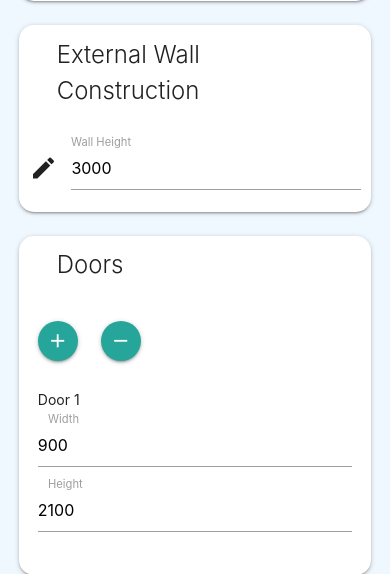
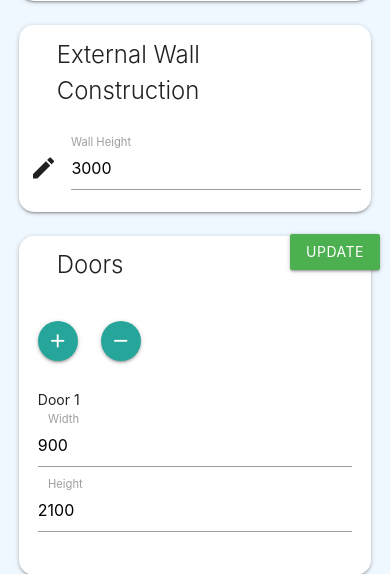
Before and after one commit to AdongoJr/Django-QS, a Django app: page /main/ in a window 390 px wide. Shown: the part 569-1143 px from the top of the page. Run offline with Django 3.2, Linux system fonts and the light colour scheme; a user stored in the database is signed in.

Commit message:
added update button on small screens

```diff
--- a/static/css/mystyles.css
+++ b/static/css/mystyles.css
@@ -67,3 +67,10 @@ header {
     position: sticky;
     top: 2%;
 }
+
+#m_update {
+    position: sticky;
+    bottom: 5px;
+    float: right;
+    margin-right: 10px;
+}
--- a/static/js/main.js
+++ b/static/js/main.js
@@ -47,12 +47,13 @@ $(document).ready(function(){
     const currentYear = new Date().getFullYear();
     $('#copyright').text(`\u00a9 ${currentYear} AdongoJr | Terms and Conditions apply`).css('text-align', 'center');
 
-    $('#update').click(function(){
+    $('#update, #m_update').click(function(){
         let length = $('#length').val();
         let width = $('#width').val();
         let wallThickness = $('#wallThickness').val();
         let cL = (2*length) + (2*width) - (4*2*0.5*wallThickness);
         $('#side-bar-centre-line').text(`Centre Line: ${cL} mm`);
+        $('#m_side-bar-centre-line').text(`Centre Line: ${cL} mm`);
 
         let wallH = $('#wallH').val();
         grossArea = cL*wallH;
@@ -95,23 +96,28 @@ $(document).ready(function(){
 
         let wallConstrArea = Math.round(((grossArea - totalDoorArea - totalWinArea)*1e-6)*100)/100;
         $('#side-bar-wall-constr').text(` Ext. Wall Construction: ${wallConstrArea} sq.m`);
+        $('#m_side-bar-wall-constr').text(` Ext. Wall Construction: ${wallConstrArea} sq.m`);
 
         let extPrmt = 2*length + 2*width;
         let grossExtWallFin = extPrmt * wallH;
         let extWallFin = Math.round(((grossExtWallFin - totalDoorArea - totalWinArea)*1e-6)*100)/100;
         $('#side-bar-eWall-fin').text(` Ext. Wall Finishes: ${extWallFin} sq.m`);
+        $('#m_side-bar-eWall-fin').text(` Ext. Wall Finishes: ${extWallFin} sq.m`);
 
         let intPrmt = extPrmt - 2*(4*2*0.5*wallThickness)
         let grossIntWallFin = intPrmt * wallH;
         let intWallFin = Math.round(((grossIntWallFin - totalDoorArea - totalWinArea)*1e-6)*100)/100;
         $('#side-bar-iWall-fin').text(` Int. Wall Finishes: ${intWallFin} sq.m`);
+        $('#m_side-bar-iWall-fin').text(` Int. Wall Finishes: ${intWallFin} sq.m`);
 
         let g_floorFin = (length - (2*wallThickness)) * (width - (2*wallThickness));
         let floorFin = Math.round(((g_floorFin)*1e-6)*100)/100;
         $('#side-bar-floor-fin').text(` Floor Finishes: ${floorFin} sq.m`);
+        $('#m_side-bar-floor-fin').text(` Floor Finishes: ${floorFin} sq.m`);
 
 
         $('#animation').animate({fontSize: '24px'})
+        $('#m_animation').animate({fontSize: '24px'})
 
 
 
@@ -140,4 +146,9 @@ $(document).ready(function(){
 
     $('.sidenav').sidenav();
 
+    $('.modal').modal({
+        opacity: 0.4,
+        inDuration: 250,
+    });
+
 });
--- a/templates/main.html
+++ b/templates/main.html
@@ -1,6 +1,24 @@
 {% extends 'base.html' %}
 {% block title %} Main {% endblock title %}
 {% block content %}
+
+
+
+        <!-- Modal Structure -->
+        <div id="modal1" class="modal modal-fixed-footer">
+          <div class="modal-content">
+            <h4 id="m_animation">Results</h4>
+            <p id="m_side-bar-centre-line"></p>
+            <p id="m_side-bar-wall-constr"></p>
+            <p id="m_side-bar-eWall-fin"></p>
+            <p id="m_side-bar-iWall-fin"></p>
+            <p id="m_side-bar-floor-fin"></p>
+          </div>
+          <div class="modal-footer">
+            <a href="#!" class="modal-close waves-effect waves-green btn-flat">Okay</a>
+          </div>
+        </div>
+
         <h4 class="one">Quantities Take-Off</h4>  <br>
 
         <!--Centre Line-->
@@ -115,5 +133,8 @@
 
 </div>
 
+<!--modal trigger-->
+<a id="m_update" class="green waves-effect waves-light btn modal-trigger hide-on-large-only" href="#modal1">Update</a> <br> <br>
+
 
 {% endblock content %}
```
